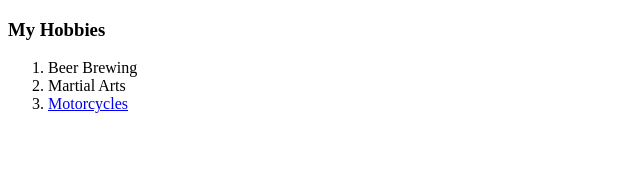
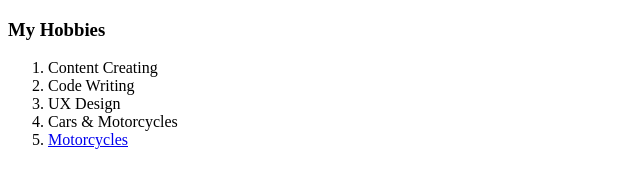
Before and after one commit to chrissywassy/cv, a plain HTML site: page hobbies.html in a window 1280 px wide. Shown: the whole page, without its empty margins (0-640 px from the left). Drawn offline with Linux system fonts and the light colour scheme.

Commit message:
Update hobbies.html

```diff
--- a/hobbies.html
+++ b/hobbies.html
@@ -9,8 +9,10 @@
 <body>
   <h3>My Hobbies</h3>
   <ol>
-    <li>Beer Brewing</li>
-    <li>Martial Arts</li>
+    <li>Content Creating</li>
+    <li>Code Writing</li>
+    <li>UX Design</li>
+    <li>Cars & Motorcycles</li>
     <li><a href="https://www.husqvarna-motorcycles.com/en-us.html">Motorcycles</a></li>
   </ol>
 </body>
```
